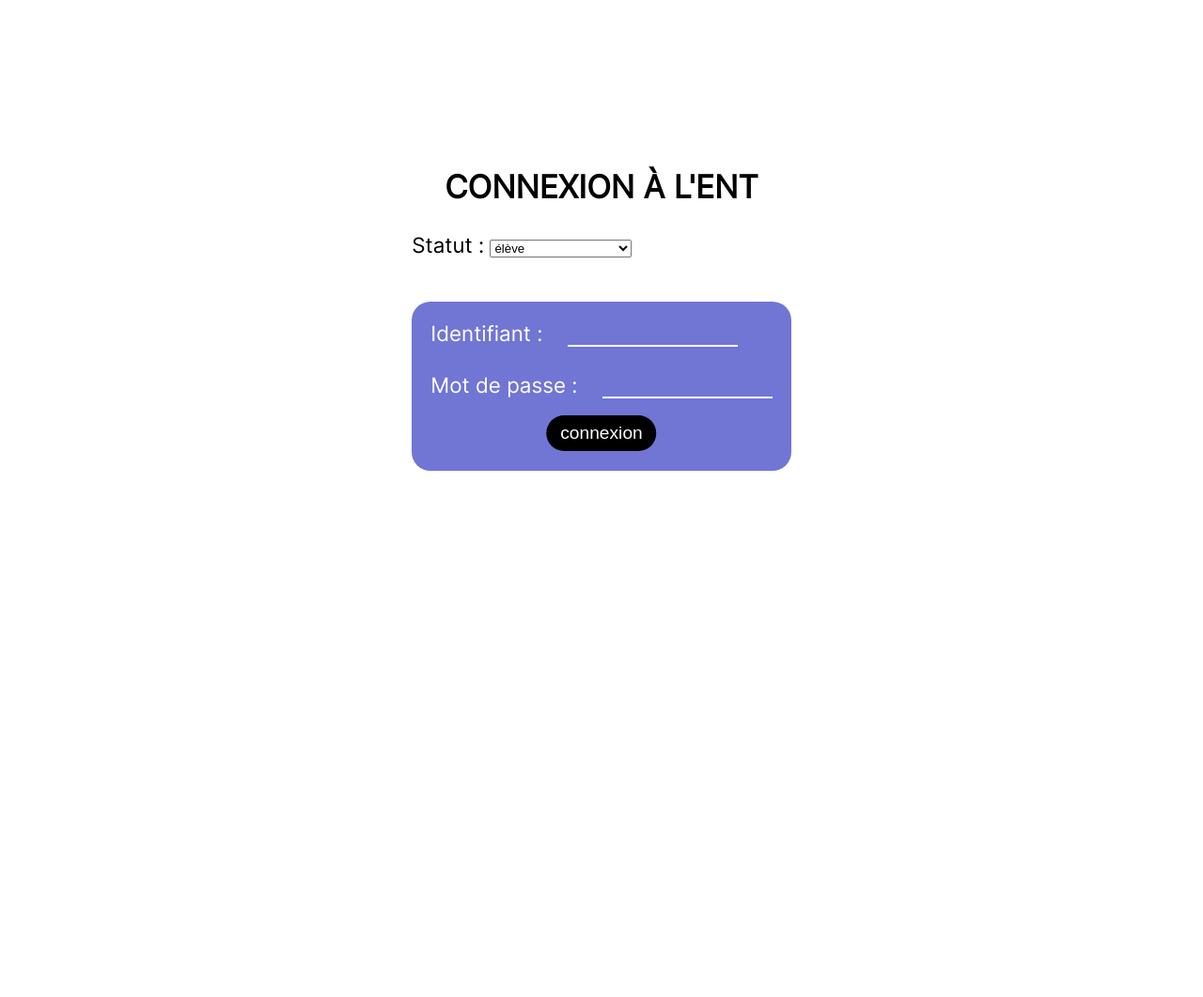
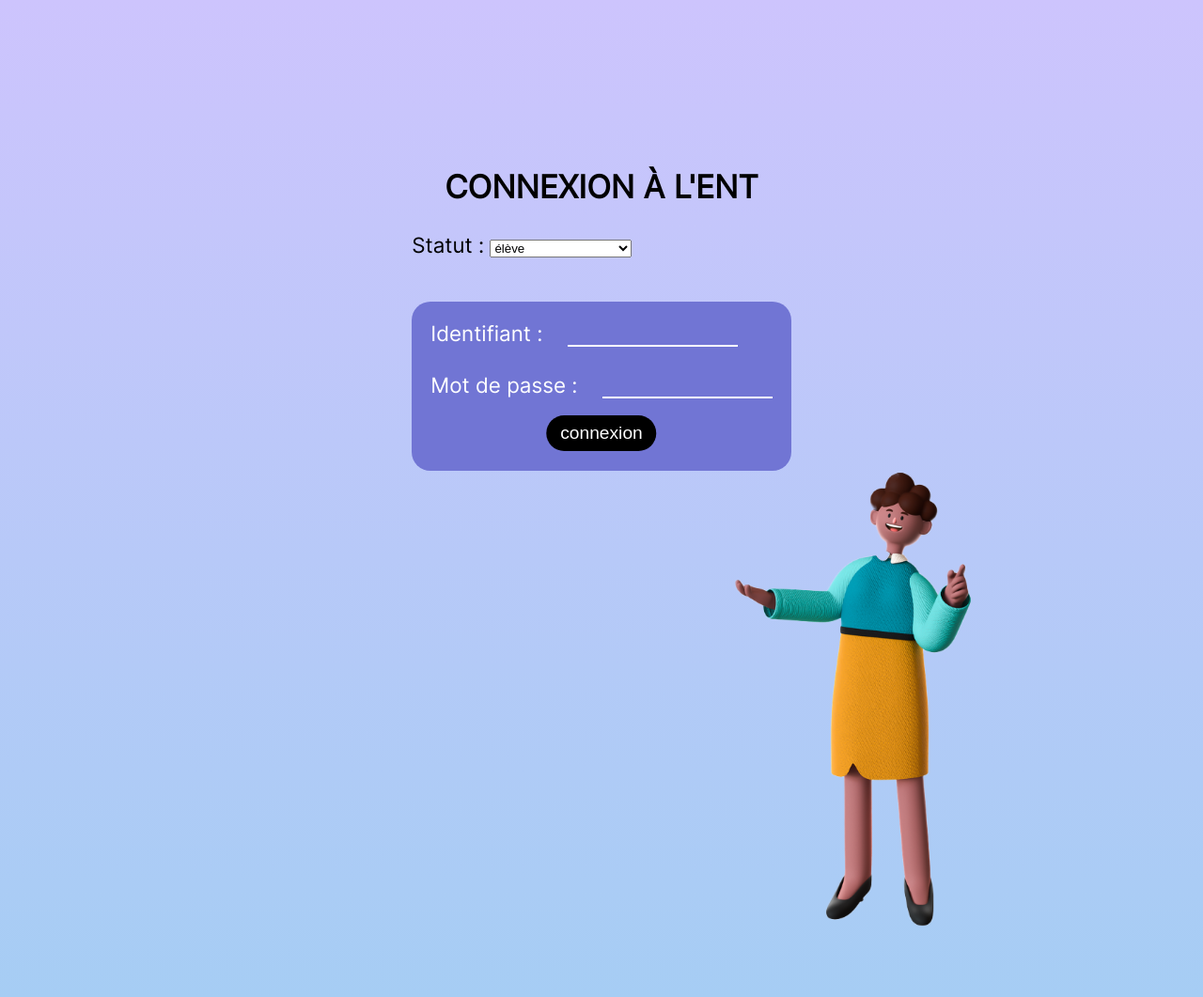
Before and after one commit to sabine-thb/ENT, a PHP site: page / in a window 1280 px wide. Shown: the part 86-1147 px from the top of the page at 94% size. Run offline with PHP 8.4, Linux system fonts and the light colour scheme.

Commit message:
degradeConnexion

```diff
--- a/connexion.css
+++ b/connexion.css
@@ -2,14 +2,24 @@
     box-sizing: border-box;
 }
 
+body{
+
+
+}
+
 section{
+    width:100%;
     height:calc(100vh - 86px);
+    background:linear-gradient(180deg, #CDC4FD 0%, #A6CDF4 100%);
+    background-repeat: no-repeat;
     display:flex;
     flex-direction:column;
     justify-content: flex-start;
     align-items:center;
     padding-top:150px;
     box-sizing: border-box; /*Pourquoi je dois le mettre alors que mis au dessus*/
+    overflow: hidden;
+    position: absolute;
 }
 
 h1{
@@ -78,6 +88,19 @@ nav{
     transform: translate(-50%,-50%);
 }
 
+.imgConnexion{
+    width:250px;
+    position:relative;
+    bottom:-50px;
+}
+
+@media(min-width:500px){
+    .imgConnexion{
+        right:-140px;
+        bottom:-60px;
+    }
+}
+
 @media(min-width:600px){
     body{
         font-size:1.4rem;
@@ -86,4 +109,25 @@ nav{
     .connexionButton{
         font-size:1.2rem;
     }
+
+    .imgConnexion{
+        width:300px;
+        right:-180px;
+        bottom:35px;
+    }
 }
+
+@media(min-width:800px){
+    body{
+        font-size:1.4rem;
+    }
+
+    .connexionButton{
+        font-size:1.2rem;
+    }
+
+    .imgConnexion{
+        right:-270px;
+
+    }
+}
--- a/index.php
+++ b/index.php
@@ -53,6 +53,7 @@
             </div>
 
         </form>
+        <img src="./img/bonhommes/dameConnexion.png" class="imgConnexion" alt="">
     </section>
 
 </body>
--- a/traiteLogin.php
+++ b/traiteLogin.php
@@ -23,6 +23,7 @@ if ($stmt->rowCount()) {
     if (password_verify($mdp, $result["mdp"])) {
 
         $_SESSION["utilisateur"]=$result;
+        unset($result["mdp"]);
 
         // Comparaison du mot de passe rentré avec le mot de passe haché stocké dans la BDD
 
```
Also changed, not shown: img/bonhommes/EDT.png (added), img/bonhommes/dameConnexion.png (added), img/bonhommes/dameLivre.png (added), img/bonhommes/damePC.png (added), img/bonhommes/damePlanning.png (added), img/bonhommes/fusee.png (added), img/bonhommes/hautParleur.png (added), img/bonhommes/hautParleur2.png (added), img/bonhommes/messages.png (added), img/bonhommes/ordi.png (added), img/bonhommes/planning.png (added), img/bonhommes/vote.png (added).
